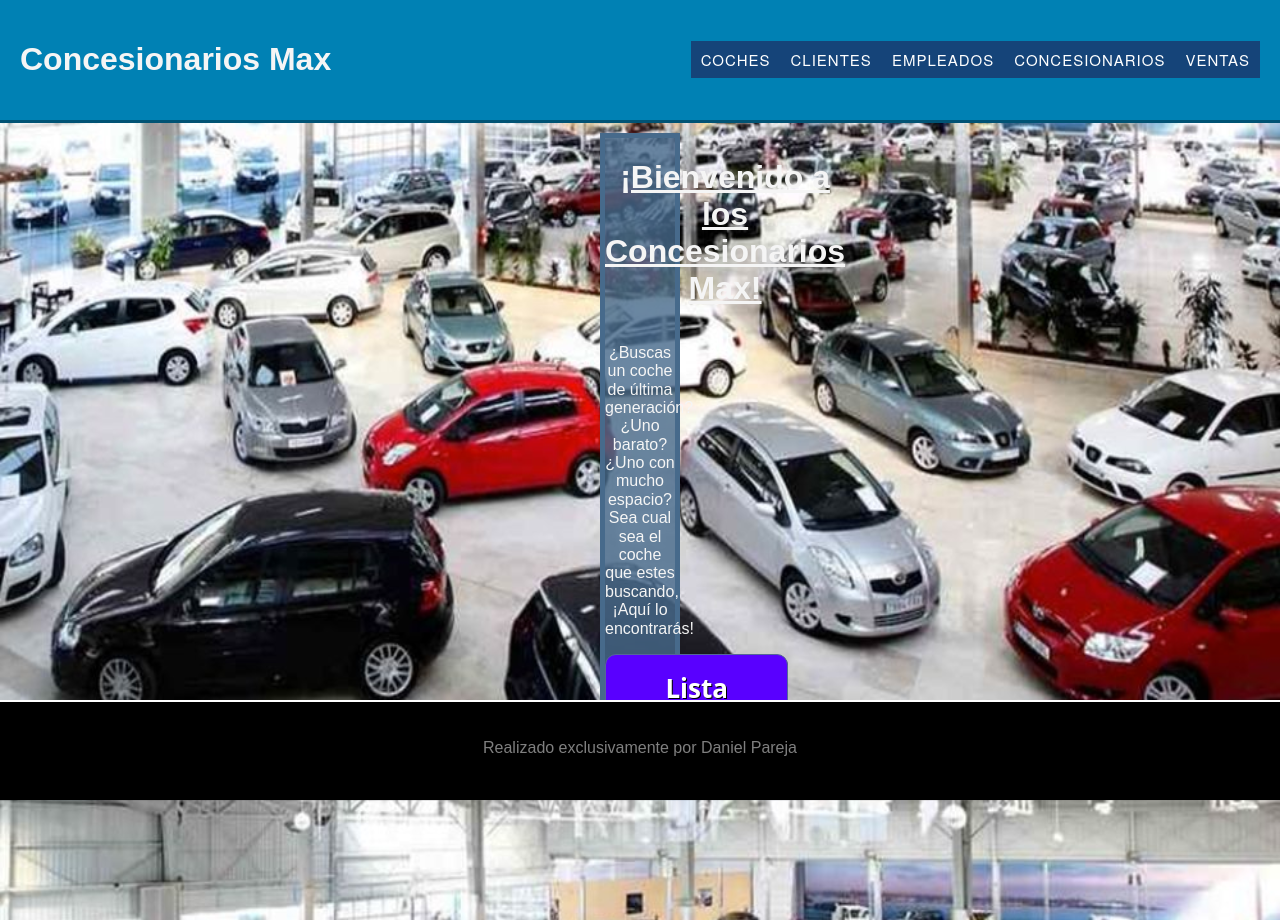
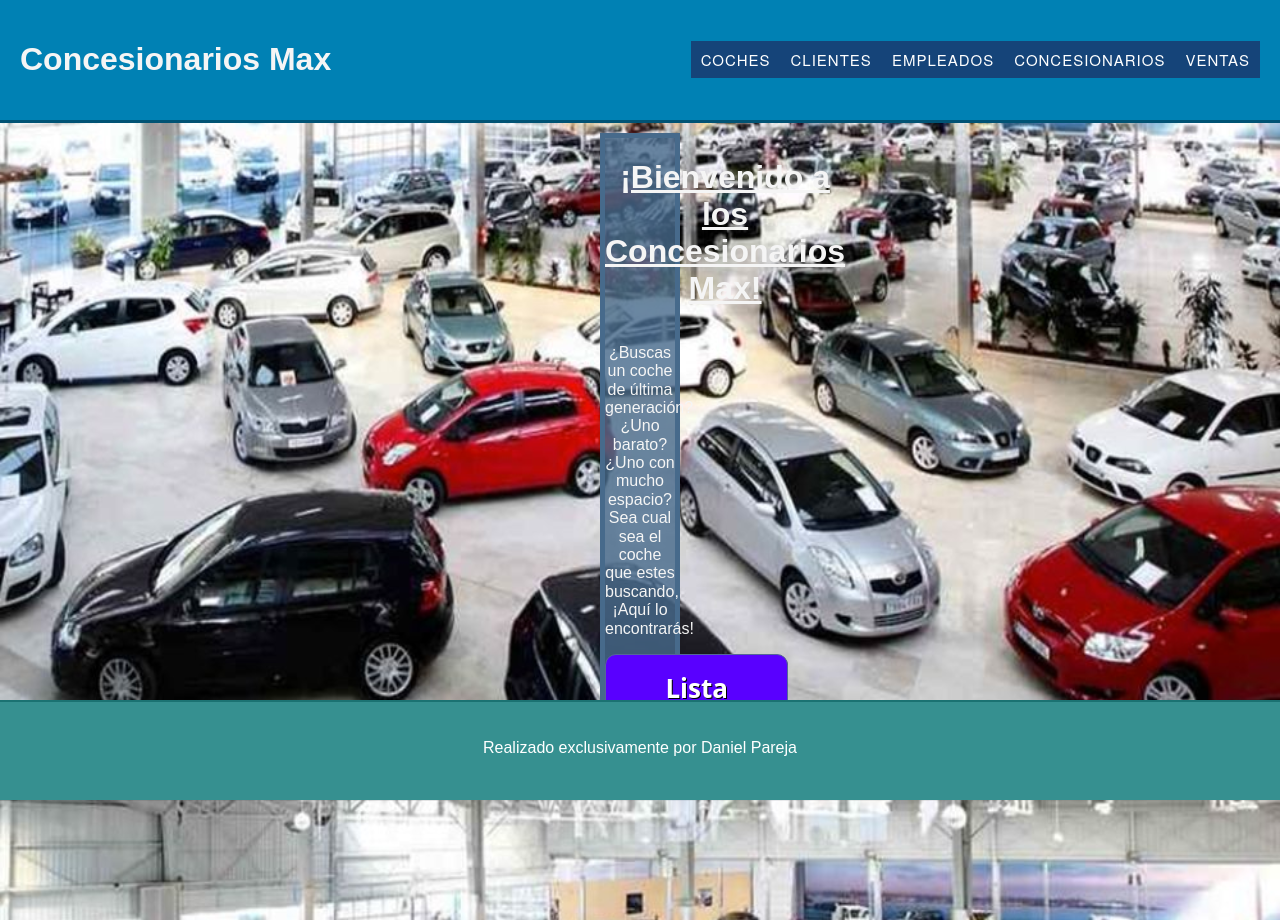
Before and after one commit to fjkorjkeriopwgtjeruiog/concesionario, a React (Create React App) app in the folder client/: page / in a window 1280 px wide. Built offline with nearby package versions, Linux system fonts and the light colour scheme; a web font is replaced by a local one.

Commit message:
Pie Página

```diff
--- a/client/src/styles/_footer.scss
+++ b/client/src/styles/_footer.scss
@@ -1,8 +1,8 @@
 footer {
-  background-color: black;
-  color: rgb(127, 127, 127);
+  background-color: rgb(54, 144, 144);
+  color: white;
   width: 100%;
-  border-top: 2px solid white;
+  border-top: 2px solid rgb(27, 114, 114);
   position: fixed;
   bottom: 0;
   left: 0;
```
Also changed, not shown: 6 other files (tests, documents, lock files or other folders).
